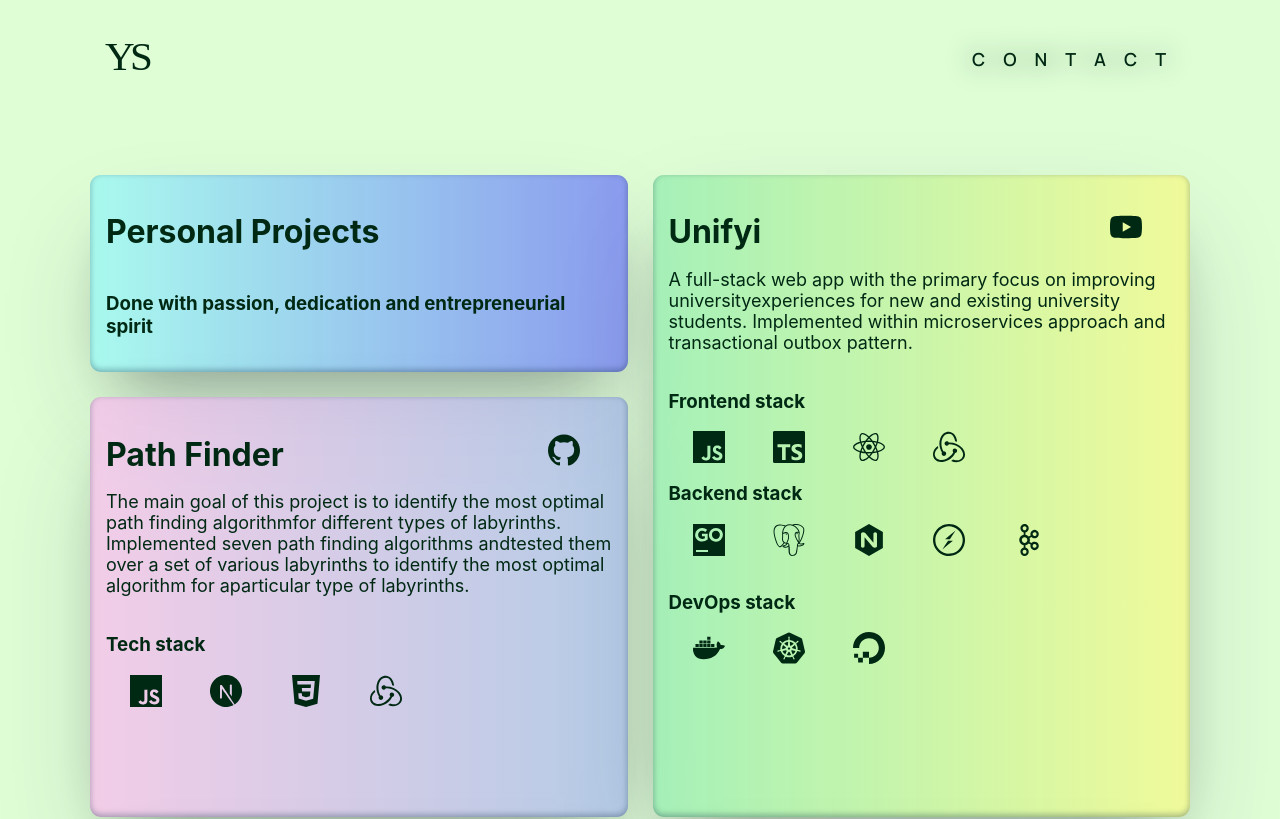
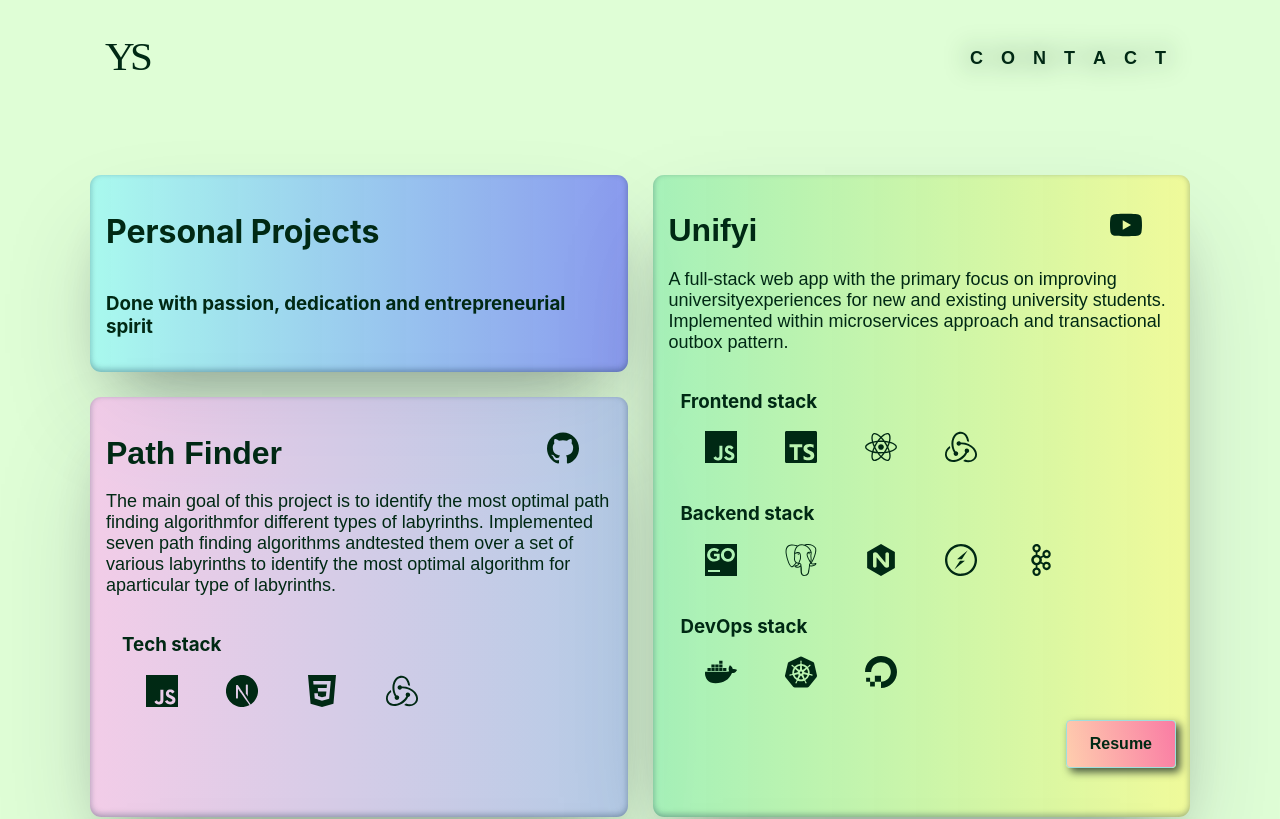
Before and after one commit to EStrilets/PersonalWebsite, a Next.js app in the folder client/: page /project in a window 1280 px wide. Shown: the top 819 px of the page. Built offline with nearby package versions, Linux system fonts and the light colour scheme.

Commit message:
set up fab

```diff
--- a/client/components/contactForm/ContactForm.jsx
+++ b/client/components/contactForm/ContactForm.jsx
@@ -74,9 +74,9 @@ export default function ContactForm() {
           name='message'
           // value={message}
         ></textarea>
-      <button className={styles['form__button-submit']}>Contact!</button>
+      {/* <button className={styles['form__button-submit']}>Contact!</button> */}
       </form>
-        {/* <ContactFormBtn /> */}
+        <ContactFormBtn />
     </div>
   );
 }
--- a/client/components/contactForm/contactFormBtn.module.css
+++ b/client/components/contactForm/contactFormBtn.module.css
@@ -13,6 +13,7 @@
     width: 170px;
     height:100px;
     line-height:100px;
+    font-family: var(--font-family);
     font-size:40px;
     text-align:center;
     text-decoration:none;
--- /dev/null
+++ b/client/components/fab/Fab.jsx
@@ -0,0 +1,19 @@
+import React, { useState } from 'react'
+import Link from 'next/link'
+
+import styles from './fab.module.css'
+
+const Fab = () => {
+  console.log(process.env.REACT_APP_RESUME_LINK);
+  return (
+    <div className={styles['fab-container']}>
+      <Link href='https://drive.google.com/file/d/1eemMwJV6Pi2CldF7Peir0kvfq32QWpZC/view?usp=sharing'>
+        <a target='_blank'>
+          <button className={styles['fab-container_button']}>Resume</button>
+        </a>
+      </Link>
+    </div>
+  );
+};
+
+export default Fab;
--- /dev/null
+++ b/client/components/fab/fab.module.css
@@ -0,0 +1,58 @@
+.fab-container {
+    display: flex;
+    flex-direction: column-reverse;
+    list-style: none;
+    margin: 0;
+    padding: 0;
+
+    position: fixed;
+    right: 6.5em;
+    bottom: 2em;
+    max-height: 52px;
+  }
+
+
+.fab-container_button {
+  align-items: center;
+  background: linear-gradient(78deg, rgb(254, 206, 174) 0%, rgb(250, 124, 164) 100%);
+  border: 1px solid rgba(158, 223, 220, 1);
+  border-radius: .25rem;
+  box-shadow: 4px 4px 8px #43543d, inset 0px 0px 0px #43543d;
+  box-sizing: border-box;
+  color: var(--color-footer);
+  cursor: pointer;
+  display: inline-flex;
+  font-size: 16px;
+  font-weight: 570;
+  font-family: var(--font-family);
+  justify-content: center;
+  line-height: 1.25;
+  margin: 0;
+  min-height: 3rem;
+  padding: calc(.875rem - 1px) calc(1.5rem - 1px);
+  position: relative;
+  text-decoration: none;
+  transition: all ease-in-out 400ms;
+  user-select: none;
+  -webkit-user-select: none;
+  touch-action: manipulation;
+  vertical-align: baseline;
+  width: auto;
+}
+
+.fab-container_button:hover {
+  border-color: rgba(158, 223, 220, 1);
+  box-shadow: rgba(67, 84, 61, 1)
+  0px 10px 20px, rgba(67, 84, 61, 1) 0px 8px 8px;
+  color: var(--color-footer);
+}
+
+.fab-container_button:hover {
+  transform: translateY(-5px);
+}
+
+@media screen and (max-width: 700px) {
+    .fab-container {
+       display: none;
+    }
+ }
--- a/client/components/footer/footer.module.css
+++ b/client/components/footer/footer.module.css
@@ -223,3 +223,9 @@
               transform: translateY(0vh) translateX(110vw) scale(0.45);
     }
   }
+
+  @media screen and (max-width: 700px) {
+     .bird-container {
+        display: none;
+     }
+  }
--- a/client/containers/Projects/Projects.jsx
+++ b/client/containers/Projects/Projects.jsx
@@ -147,15 +147,25 @@ export default function Projects() {
           </div>
           <p className={styles['card__text-p']}>{item.description}</p>
           <div className={styles['container__tech-stack']}>
-            {item.frontEndTitle ? <h3>Frontend stack</h3> : <h3>Tech stack</h3>}
-            <div className={styles['tech-stack']}>
-              {item.frontEndIcons.map((icons) => icons)}
+            <div className={styles['container__tech-stack']}>
+              {item.frontEndTitle ? (
+                <h3>Frontend stack</h3>
+              ) : (
+                <h3>Tech stack</h3>
+              )}
+              <div className={styles['tech-stack']}>
+                {item.frontEndIcons.map((icons, key) => (
+                  <span key={key}>{icons}</span>
+                ))}
+              </div>
             </div>
             {item.backEndIcons.length > 0 && (
               <div className={styles['container__tech-stack']}>
                 <h3>Backend stack</h3>
                 <div className={styles['tech-stack']}>
-                  {item.backEndIcons.map((icons) => icons)}
+                  {item.backEndIcons.map((icons, key) => (
+                    <span key={key}>{icons}</span>
+                  ))}
                 </div>
               </div>
             )}
@@ -163,7 +173,9 @@ export default function Projects() {
               <div className={styles['container__tech-stack']}>
                 <h3>DevOps stack</h3>
                 <div className={styles['tech-stack']}>
-                  {item.devOpsIcons.map((icons) => icons)}
+                  {item.devOpsIcons.map((icons, key) => (
+                    <span key={key}>{icons}</span>
+                  ))}
                 </div>
               </div>
             )}
--- a/client/containers/Projects/projects.module.css
+++ b/client/containers/Projects/projects.module.css
@@ -1,5 +1,3 @@
-@import url('https://fonts.googleapis.com/css2?family=Merriweather:wght@300;900&display=swap');
-
 .card {
 	padding: 1rem;
 	margin: 0;
@@ -17,11 +15,13 @@
 	justify-content: space-between;
 	align-items: baseline;
 	height: 60px;
-	width: 100%
+	width: 100%;
+	font-family: var(--font-family);
 }
 
 .card__text-p {
 	font-size: 18px;
+	font-family: var(--font-family);
 }
 
 .card__youtube-log {
@@ -106,6 +106,7 @@
 	display: flex;
 	flex-direction: column;
 	margin-bottom: 1rem;
+	margin-left: 0.5rem;
 	height: 100px;
 	width: 100%
 }
@@ -117,10 +118,10 @@
 }
 
 /* --------- Responsive ---------- */
-@media only screen and (max-width: 600px) {
-	.grid {
-		grid-template-columns: repeat(2, 1fr);
-		grid-template-rows: repeat(6, minmax(auto, 300px));
+@media only screen and (max-width: 700px) {
+	/* .grid {
+		grid-template-columns: repeat(1, 1fr);
+		grid-template-rows: repeat(1, minmax(auto, 300px));
 		overflow-y: scroll;
 	}
 
@@ -133,4 +134,15 @@
 		text-align: left;
 
 	}
+	.grid {
+		display: flex;
+		flex-direction: column;
+		justify-content: center;
+		align-items: center;
+	}
+
+	.card {
+		width: 25em;
+		height: 40em;
+	} */
 }
--- a/client/pages/_app.js
+++ b/client/pages/_app.js
@@ -1,6 +1,7 @@
 import '../styles/globals.css'
 // import 'normalize.css/normalize.css';
 import Navbar from '../components/nav/Navbar'
+import Fab from '../components/fab/Fab'
 /* Tell Font Awesome to skip adding the CSS automatically since it's being imported above */
 
 
@@ -10,6 +11,7 @@ function MyApp({ Component, pageProps }) {
     <>
       <Navbar />
       <Component {...pageProps} />
+      <Fab />
     </>
   );
 }
--- a/client/styles/Project.module.css
+++ b/client/styles/Project.module.css
@@ -12,3 +12,14 @@
     align-items: center;
     background-color: var(--color-bg);
   }
+
+  @media only screen and (max-width: 700px) {
+    .wrapper {
+      display: flex;
+      flex-direction: column;
+      justify-content: center;
+      align-items: center;
+      background-color: var(--color-bg);
+    }
+
+  }
--- a/client/styles/globals.css
+++ b/client/styles/globals.css
@@ -1,7 +1,5 @@
-@import url('https://fonts.googleapis.com/css2?family=Manrope:wght@200;300;400;500;600;700;800&display=swap');
-
 :root {
-  --font-family: 'Manrope', sans-serif;
+  --font-family: sans-serif;
 
   --color-bg: #dffed6;
   --color-footer: #002914;
```
Also changed, not shown: client/components/intro/welcomepage.module.css (+12 -0 lines), client/components/timeline/timeline.module.css (+2 -36 lines).
